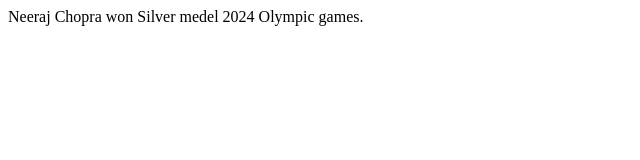
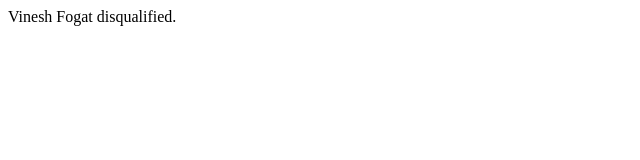
Before and after one commit to VishalShrivas/TestGitIntern, a plain HTML site: page Index.html in a window 1280 px wide. Shown: the whole page, without its empty margins (0-640 px from the left). Drawn offline with Linux system fonts and the light colour scheme.

Commit message:
Change Body in Index File

```diff
--- a/Index.html
+++ b/Index.html
@@ -6,6 +6,6 @@
     <title>Document</title>
 </head>
 <body>
-    <div>Neeraj Chopra won Silver medel 2024 Olympic games.</div>
+    <div>Vinesh Fogat disqualified.</div>
 </body>
 </html>
```
